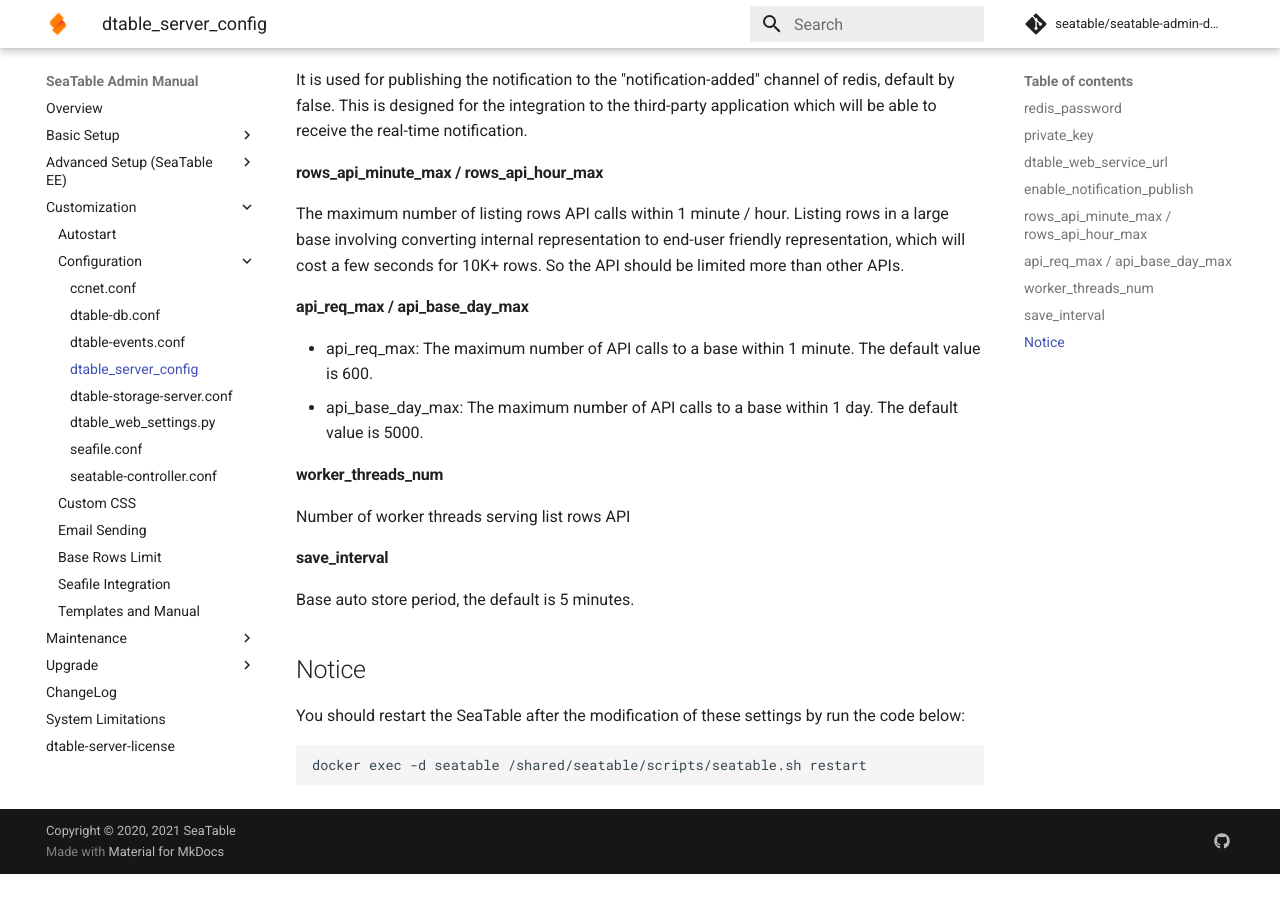
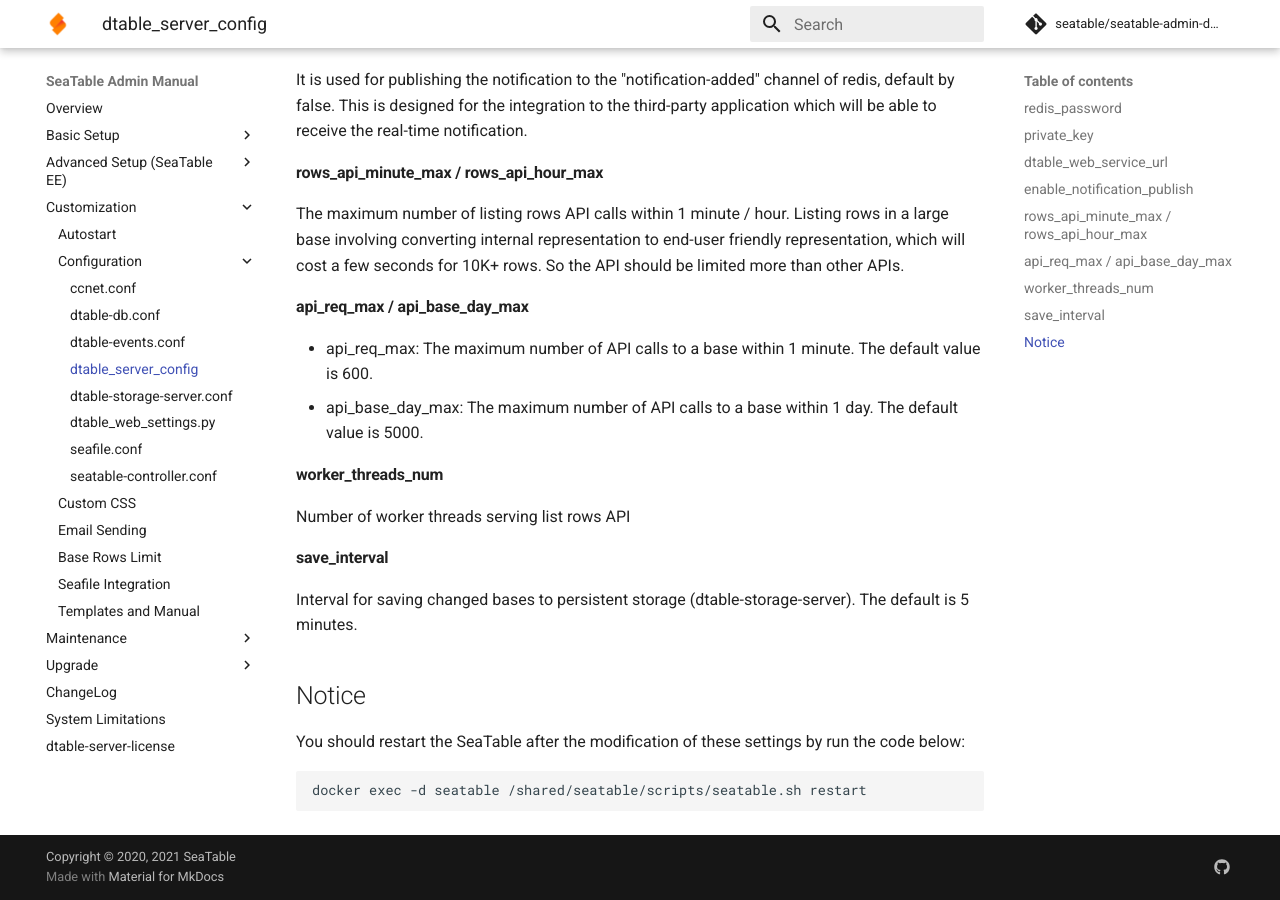
Before and after one commit to seatable/seatable-admin-docs, an MkDocs documentation site: the page built from manual/config/dtable_server_config.md, in a window 1280 px wide and 900 px high, scrolled down 828 px. Built offline with MkDocs 1.6.1 and Material for MkDocs 9.7.7, drawn with Linux system fonts in a browser that asks for light colours; comment, search, counter and statistics services are not loaded; before the commit the page ends 1702 px from its top, so only the background shows below that.

Commit message:
Update dtable_server_config.md

```diff
--- a/manual/config/dtable_server_config.md
+++ b/manual/config/dtable_server_config.md
@@ -55,7 +55,8 @@
 
 #### save_interval
 
-Base auto store period, the default is 5 minutes.
+Interval for saving changed bases to persistent storage (dtable-storage-server). The default is 5 minutes.
+
 
 ## Notice
 
```
